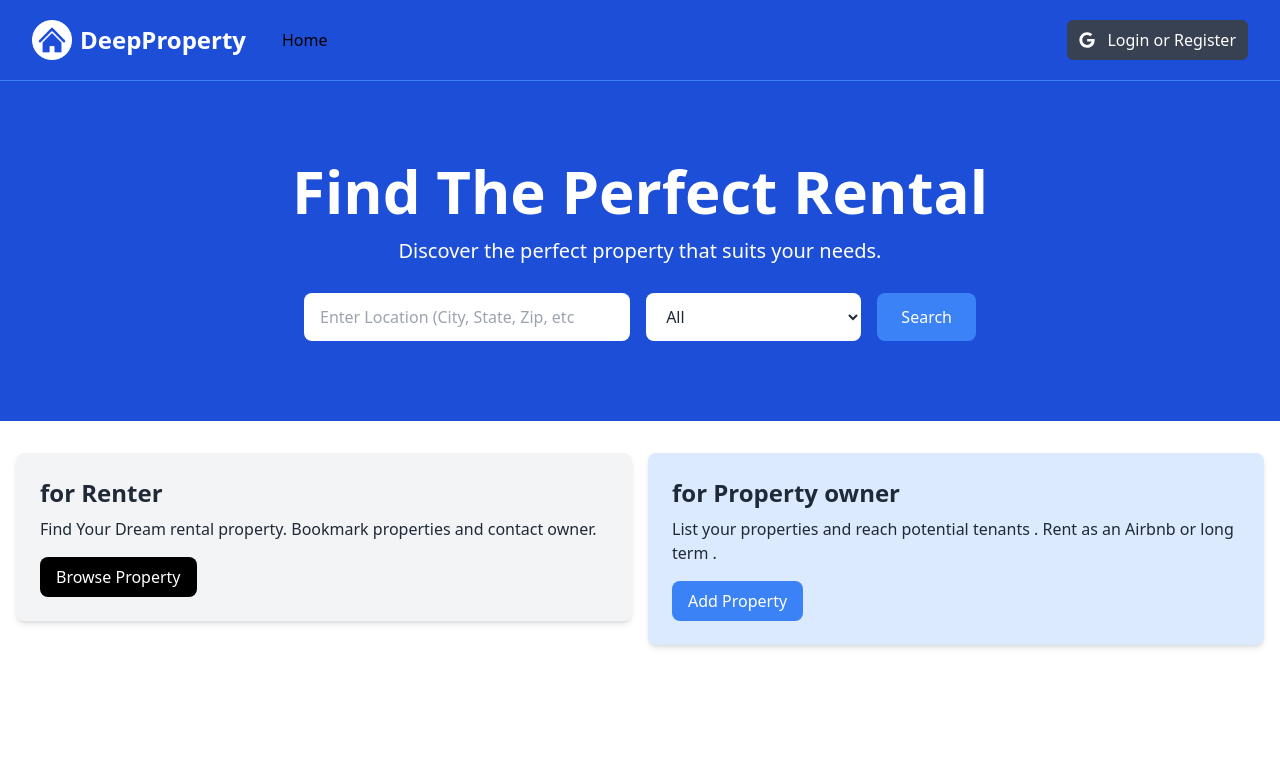
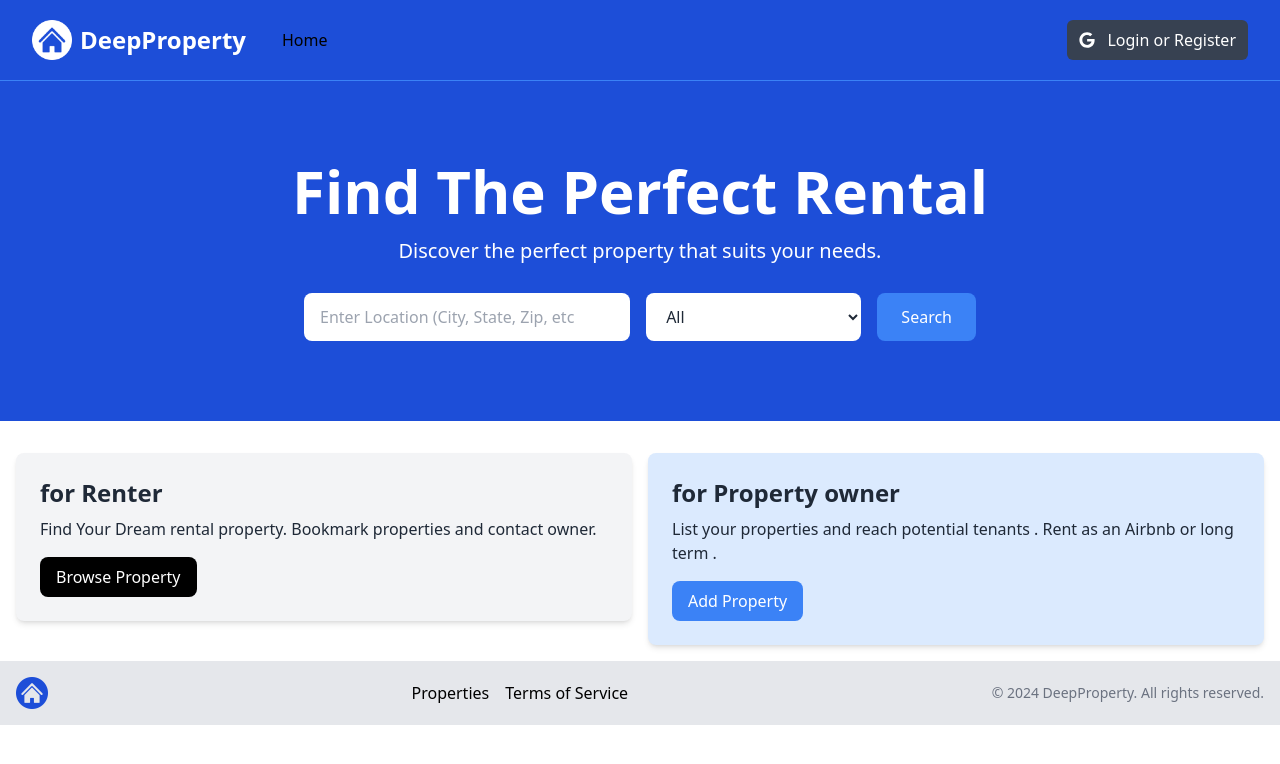
Before and after one commit to erDeep64930/deepProperty, a Next.js app: page / in a window 1280 px wide. Shown: the top 764 px of the page. Built offline with nearby package versions, Linux system fonts and the light colour scheme.

Commit message:
footer added

```diff
--- a/app/layout.jsx
+++ b/app/layout.jsx
@@ -1,5 +1,6 @@
 
 import "@/assets/styles/global.css"
+import Footer from "@/components/Footer"
 
 import Navbar from "@/components/Navbar"
 
@@ -17,6 +18,7 @@
 
             {children}
         </main>
+        <Footer />
         </body>
 
     </html>
--- /dev/null
+++ b/components/Footer.jsx
@@ -0,0 +1,33 @@
+import Image from 'next/image'
+import Link from 'next/link'
+import React from 'react'
+import logo from "../assets/Images/logo.png"
+
+const Footer = () => {
+  return (
+    <footer className="bg-gray-200 py-4 mt-auto">
+    <div
+      className="container mx-auto flex flex-col md:flex-row items-center justify-between px-4"
+    >
+      <div className="mb-4 md:mb-0">
+        <Image src={logo} alt="Logo" width={100} height={100} className="h-8 w-auto" />
+      </div>
+      <div
+        className="flex flex-wrap justify-center md:justify-start mb-4 md:mb-0"
+      >
+        <ul className="flex space-x-4">
+          <li><Link href="/properties">Properties</Link></li>
+          <li><Link href="/terms">Terms of Service</Link></li>
+        </ul>
+      </div>
+      <div>
+        <p className="text-sm text-gray-500 mt-2 md:mt-0">
+          &copy; 2024 DeepProperty. All rights reserved.
+        </p>
+      </div>
+    </div>
+  </footer>
+  )
+}
+
+export default Footer
```
